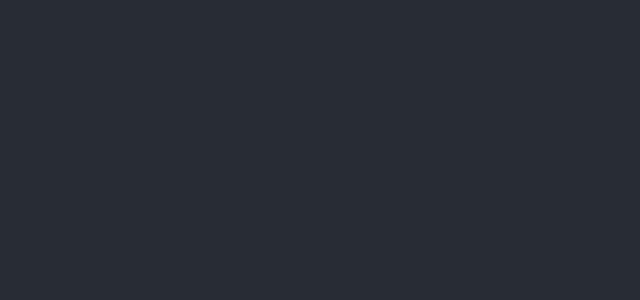
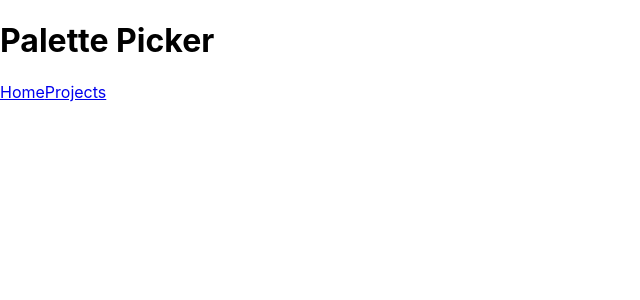
Before and after one commit to Palette-Picker/palette_picker_fe, a React (Create React App) app: page / in a window 1280 px wide. Shown: the top 300 px of the page, without its empty margins (0-640 px from the left). Built offline with nearby package versions, Linux system fonts and the light colour scheme.

Commit message:
Add header component to App

```diff
--- a/src/components/App/App.js
+++ b/src/components/App/App.js
@@ -1,14 +1,31 @@
-import React from 'react';
+import React, { Component } from 'react';
+import { Route } from 'react-router-dom';
+import Header from '../Header/Header'
 import './App.scss';
 
-function App() {
-  return (
-    <div className="App">
-      <header className="App-header">
 
-      </header>
-    </div>
-  );
+class App extends Component {
+  constructor() {
+    super();
+    this.state = {
+      projects: []
+    }
+  }
+
+  // componentDidMount() {
+
+  // }
+
+  render() {
+
+    return (
+      <main>
+        <Header />
+
+      </main>
+
+    )
+  }
 }
 
 export default App;
--- a/src/components/Header/Header.js
+++ b/src/components/Header/Header.js
@@ -0,0 +1,17 @@
+import React from 'react';
+import { NavLink } from 'react-router-dom';
+import './Header.scss';
+
+const Header = () => {
+
+  return (
+    <header>
+      <h1>Palette Picker</h1>
+      <NavLink to='/'>Home</NavLink>
+      <NavLink to='/projects'>Projects</NavLink>
+    </header>
+
+  )
+}
+
+export default Header;
```
